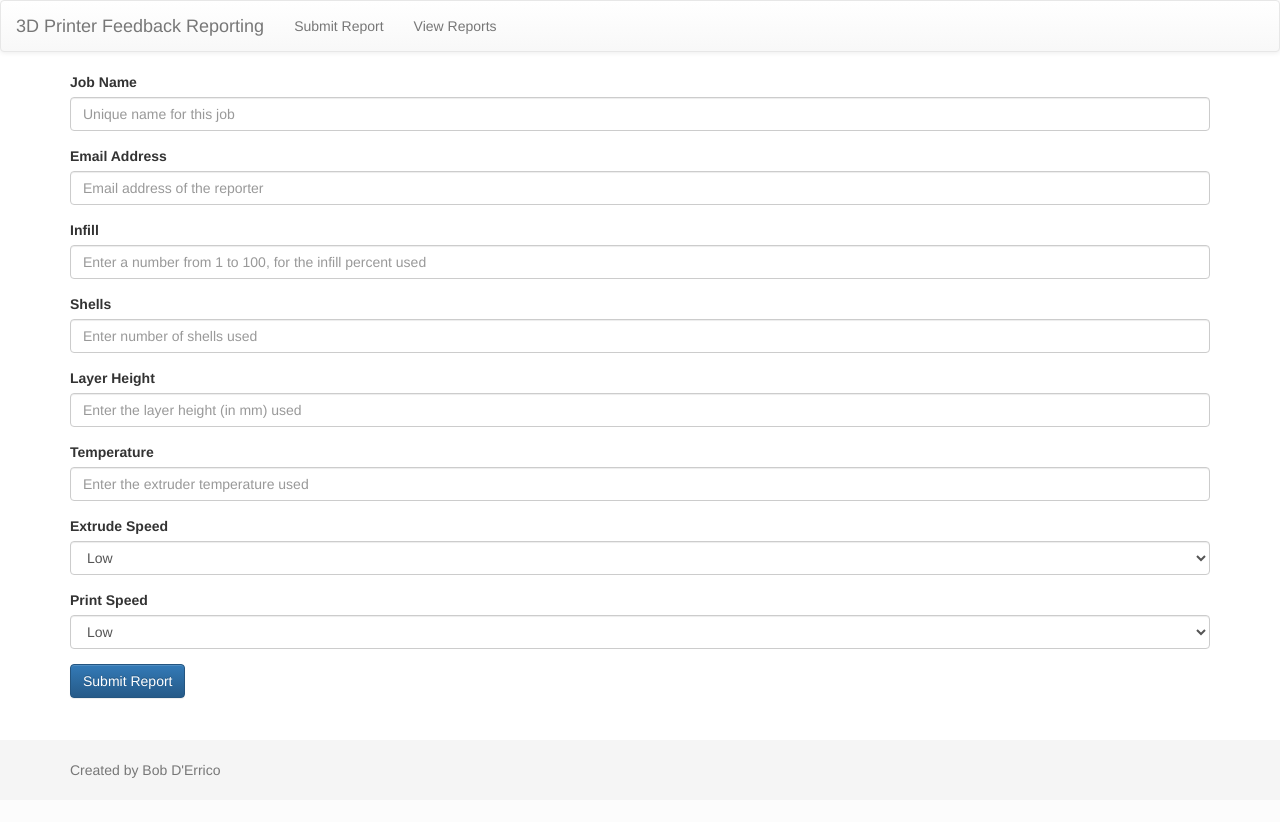
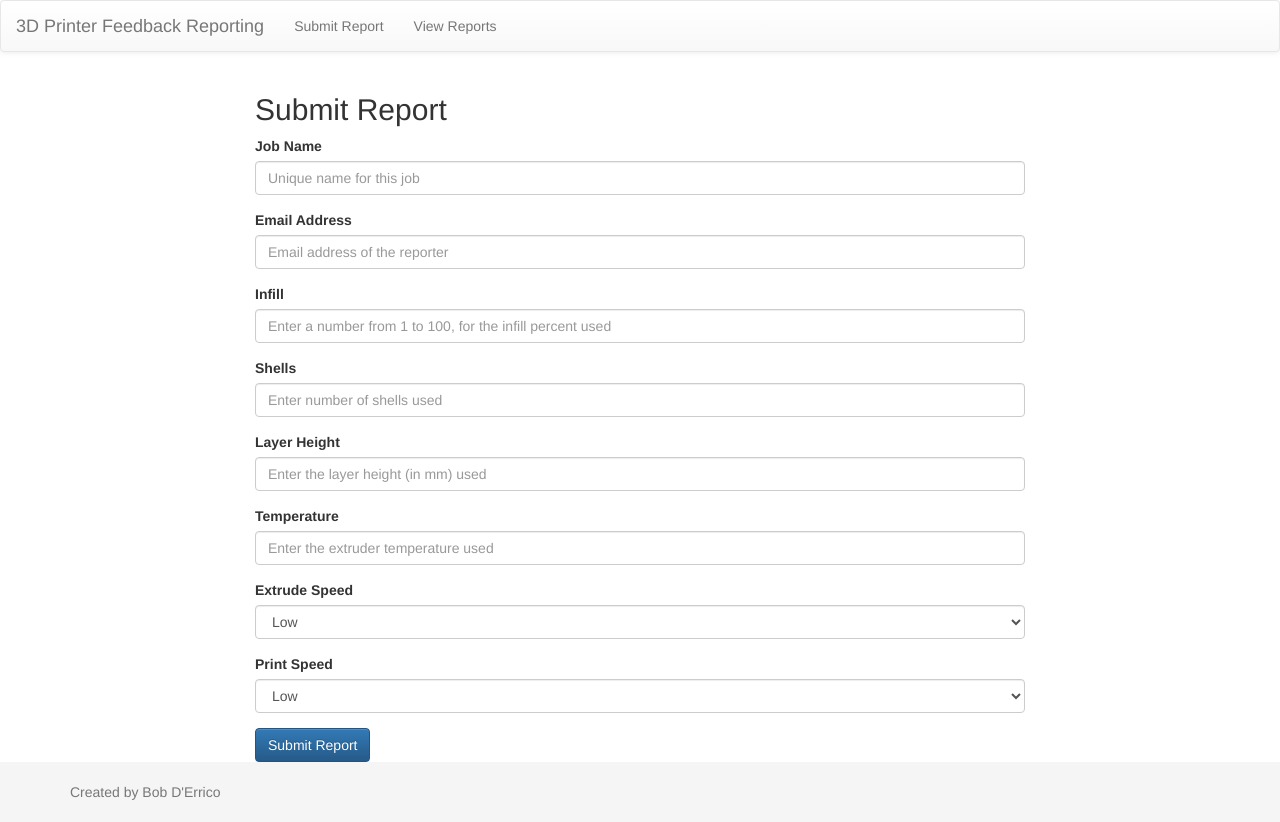
Before and after one commit to bobderrico80/printer_feedback, a Flask app: page / in a window 1280 px wide. Before the commit the page ends 778 px from the top, so only its background shows below. Run offline with Flask 2, Linux system fonts and the light colour scheme; some libraries are stand-ins or nearby versions.

Commit message:
Reports are now editable. Bootstrap fixes. Fixes decimal issue in database

```diff
--- a/app/models.py
+++ b/app/models.py
@@ -7,7 +7,7 @@ class Job(db.Model):
     email = db.Column(db.String(255), nullable=False)
     infill = db.Column(db.Integer(), nullable=False)
     shells = db.Column(db.Integer(), nullable=False)
-    layer_height = db.Column(db.Numeric(), nullable=False)
-    temperature = db.Column(db.Numeric(), nullable=False)
+    layer_height = db.Column(db.Numeric(precision=11, scale=2), nullable=False)
+    temperature = db.Column(db.Numeric(precision=11, scale=2), nullable=False)
     extrude_speed = db.Column(db.String(16), nullable=False)
     print_speed = db.Column(db.String(16), nullable=False)
--- a/app/templates/base.html
+++ b/app/templates/base.html
@@ -26,8 +26,23 @@
         </div>
       </div>
     </nav>
+    <header class="container">
+      <div class="row">
+        <div class="col-sm-12">
+          {% with messages = get_flashed_messages() %}
+            {% if messages %}
+              {% for message in messages %}
+                <p class="bg-success">{{ message }}</p>
+              {% endfor %}
+            {% endif %}
+          {% endwith %}
+        </div>
+      </div>
+    </header>
     <main class="container">
-      {% block content %}{% endblock %}
+      <div class="row">
+        {% block content %}{% endblock %}
+      </div>
     </main>
     <footer class="footer">
       <div class="container">
--- a/app/templates/submit.html
+++ b/app/templates/submit.html
@@ -1,13 +1,17 @@
 {% extends "base.html" %}
 {% block content %}
-{% with messages = get_flashed_messages() %}
-  {% if messages %}
-    {% for message in messages %}
-      <p class="bg-success">{{ message }}</p>
-    {% endfor %}
+
+<div class="row"> <div class="col-sm-8 col-sm-offset-2">
+    <h2>{{ title }}</h2>
+  </div>
+</div>
+<div class="row">
+  <div class="col-sm-8 col-sm-offset-2">
+    {% if form_context == 'add' %}
+    <form method="post" action="/submit">
+      {% else %}
+      <form method="post" action="/edit/{{ job_id }}">
         {% endif %}
-{% endwith %}
-<form method="post" action="submit">
         {{ form.hidden_tag() }}
         <div class="form-group">
           {{ form.job_name.label(for="job_name") }}
@@ -65,6 +69,8 @@
           <p class="text-danger">{% for error in form.print_speed.errors %}<span>{{ error }}</span>{% endfor %}</p>
           {% endif %}
         </div>
-  <button type="submit" class="btn btn-primary">Submit Report</button>
+        <button type="submit" class="btn btn-primary">{{ button_text }}</button>
       </form>
+  </div>
+</div>
 {% endblock %}
--- a/app/views.py
+++ b/app/views.py
@@ -26,7 +26,48 @@ def submit():
                 print_speed=form.print_speed.data)
         db.session.add(j)
         db.session.commit()
-        flash('Report successfully submitted!')
+        flash('Report successfully saved!')
         return redirect(url_for('submit'))
 
-    return render_template('submit.html', title='Submit Report', form=form)
+    return render_template('submit.html',
+                           title='Submit Report',
+                           form=form,
+                           form_context = 'add',
+                           button_text='Submit Report')
+
+@app.route('/edit/<int:job_id>', methods=['GET', 'POST'])
+def edit(job_id):
+    form = NewJobForm()
+    job = Job.query.filter_by(id=job_id).first()
+
+    if form.validate_on_submit():
+        job = Job.query.filter_by(id=job_id).first()
+        job.job_name = form.job_name.data,
+        job.email = form.email.data,
+        job.infill = form.infill.data,
+        job.shells = form.shells.data,
+        job.layer_height = form.layer_height.data,
+        job.temperature = form.temperature.data,
+        job.extrude_speed = form.extrude_speed.data,
+        job.print_speed = form.print_speed.data
+
+        db.session.add(job)
+        db.session.commit()
+        flash('Report successfully updated!')
+        return redirect(url_for('view'))
+
+    form.job_name.data = job.job_name
+    form.email.data = job.email
+    form.infill.data = job.infill
+    form.shells.data = job.shells
+    form.layer_height.data = job.layer_height
+    form.temperature.data = job.temperature
+    form.extrude_speed.data = job.extrude_speed
+    form.print_speed.data = job.print_speed
+
+    return render_template('submit.html',
+                           title='Edit Report',
+                           job_id=job.id,
+                           form=form,
+                           form_context=edit,
+                           button_text='Save Changes')
```
Also changed, not shown: app/templates/view.html (+11 -2 lines), migrations/versions/1f64071609af_.py (added, +36 -0 lines), migrations/versions/4d29ac5957cd_.py (added, +28 -0 lines), 4 other files. Lines whose indentation alone changed are shown as unchanged.
